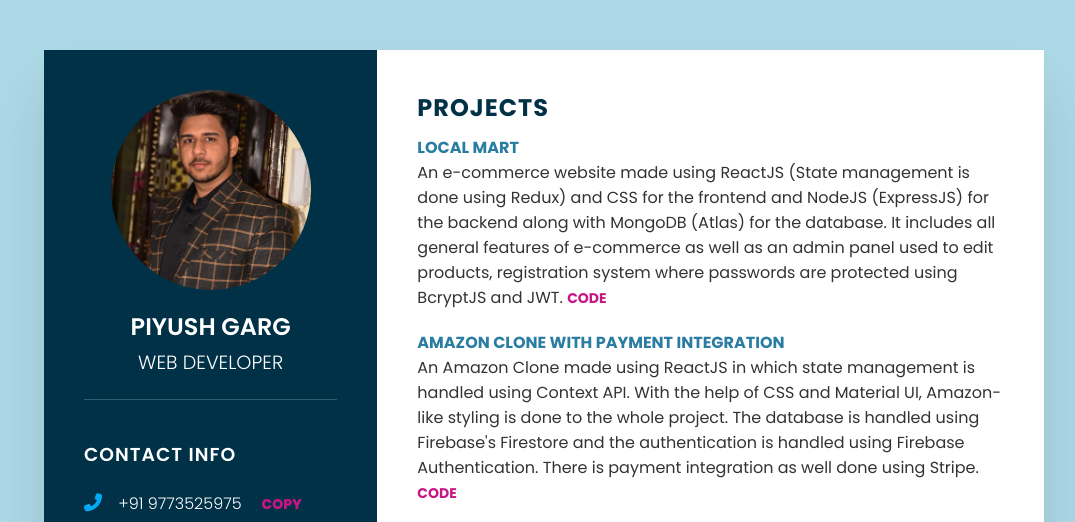
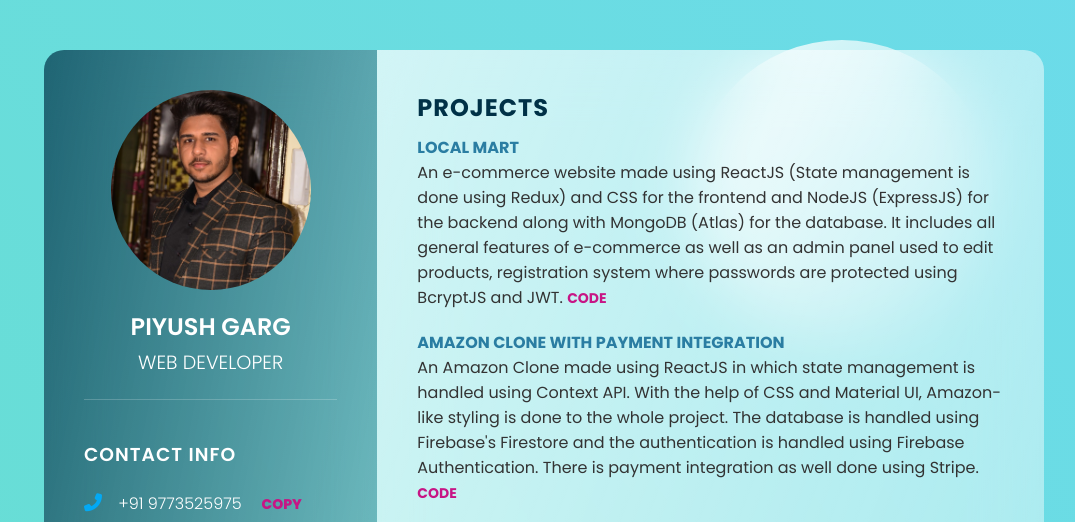
Before and after one commit to PiyushGargOfficial/Resume_V2, a plain HTML site: page index.html in a window 1280 px wide. Shown: the top 522 px of the page, without its empty margins (96-1171 px from the left). Drawn offline with Linux system fonts and the light colour scheme.

Commit message:
Glassmorphism Effect

```diff
--- a/index.css
+++ b/index.css
@@ -8,29 +8,11 @@
 }
 
 body {
-  background: lightblue;
+  background: linear-gradient(to right top, #65dfc9, #6cdbeb);
   display: flex;
   justify-content: center;
   align-items: center;
   min-height: 100vh;
-}
-
-.container {
-  position: relative;
-  width: 100%;
-  max-width: 1000px;
-  min-height: 1000px;
-  margin: 50px;
-  background: #fff;
-  display: grid;
-  grid-template-columns: 1fr 2fr;
-  box-shadow: 0 35px 55px rgba(0, 0, 0, 0.1);
-}
-
-.container .left_Side {
-  position: relative;
-  background: #003147;
-  padding: 40px;
 }
 
 .profileText {
@@ -168,10 +150,75 @@ body {
   font-weight: 300;
 }
 
+/*Right Side*/
+
+/*Glassmorphism */
+.container {
+  position: relative;
+  width: 100%;
+  max-width: 1000px;
+  min-height: 1000px;
+  margin: 50px;
+  /* background: #fff; */
+  display: grid;
+  grid-template-columns: 1fr 2fr;
+  /* box-shadow: 0 35px 55px rgba(0, 0, 0, 0.1); */
+}
+
+.container .left_Side {
+  position: relative;
+  background: #003147;
+  padding: 40px;
+  backdrop-filter: blur(2rem);
+  background: linear-gradient(
+    to right bottom,
+    rgba(0, 49, 71, 0.7),
+    rgba(255, 255, 255, 0.3)
+  );
+  border-radius: 20px 0 0 20px;
+}
+
 .container .right_Side {
   position: relative;
   background: #fff;
   padding: 40px;
+  background: linear-gradient(
+    to right bottom,
+    rgba(255, 255, 255, 0.7),
+    rgba(255, 255, 255, 0.3)
+  );
+  border-radius: 0 20px 20px 0;
+  backdrop-filter: blur(2rem);
+}
+
+.circle1,
+.circle2,
+.circle3 {
+  background: #fff;
+  background: linear-gradient(
+    to right bottom,
+    rgba(255, 255, 255, 0.9),
+    rgba(255, 255, 255, 0.1)
+  );
+  height: 300px;
+  width: 300px;
+  border-radius: 50%;
+  position: absolute;
+}
+
+.circle1 {
+  top: 5%;
+  right: 15%;
+}
+
+.circle2 {
+  bottom: -20%;
+  left: 10%;
+}
+
+.circle3 {
+  bottom: -100%;
+  right: 10%;
 }
 
 .about {
--- a/index.html
+++ b/index.html
@@ -12,6 +12,9 @@
     <title>Piyush Garg</title>
   </head>
   <body>
+    <div class="circle1"></div>
+    <div class="circle2"></div>
+    <div class="circle3"></div>
     <div class="container">
       <div class="left_Side">
         <div class="profileText">
```
